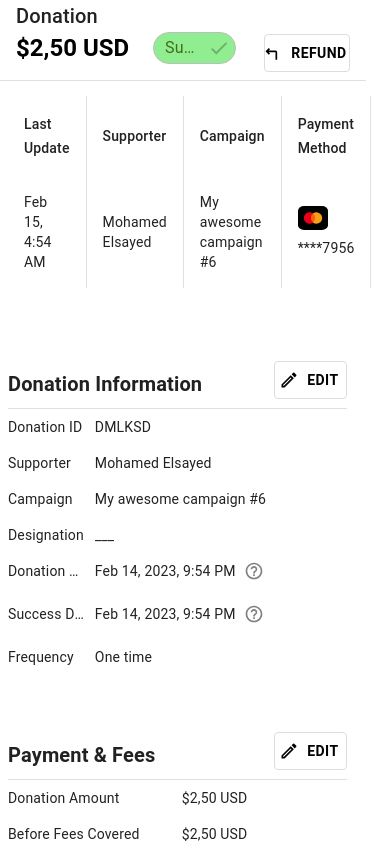
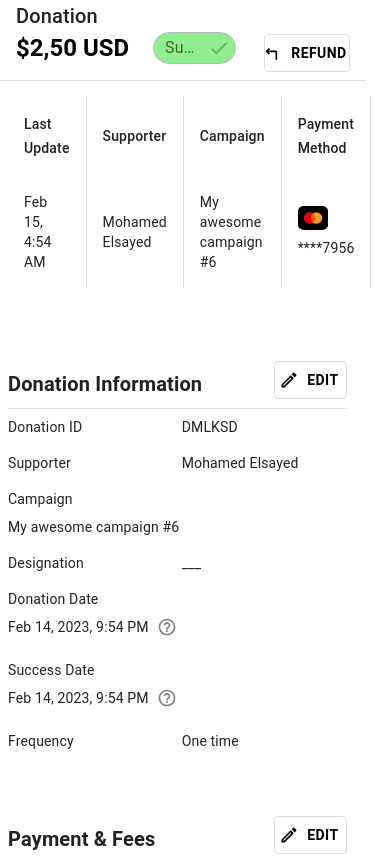
Before and after one commit to amir-awad/donabit, a Next.js app in the folder client/: page / in a window 390 px wide. Shown: the top 856 px of the page. Built offline with nearby package versions, Linux system fonts and the light colour scheme.

Commit message:
fix: adjusted donation information section on small screens

```diff
--- a/client/src/components/DonationInfo/DonationInformation.tsx
+++ b/client/src/components/DonationInfo/DonationInformation.tsx
@@ -1,6 +1,13 @@
 import React, { useState } from 'react';
 import EditForm from './EditForm';
-import { Grid, Typography, Divider, Button } from '@mui/material';
+import {
+	Grid,
+	Typography,
+	Divider,
+	Button,
+	useTheme,
+	useMediaQuery,
+} from '@mui/material';
 import { ModeEditOutlineOutlined as ModeEditIcon } from '@mui/icons-material';
 
 import InfoRow from './InfoRow';
@@ -49,6 +56,8 @@ const DonationInformation: React.FC<DonationInfo> = ({
 		setOpenEditForm(false);
 	};
 
+	const isMobile = useMediaQuery(useTheme().breakpoints.down('sm'));
+
 	return (
 		<Grid>
 			<Grid container spacing={1} alignItems='center' sx={{ mb: 1 }}>
@@ -75,13 +84,17 @@ const DonationInformation: React.FC<DonationInfo> = ({
 				<Divider />
 			</Grid>
 			<Grid container spacing={2}>
-				<InfoRow label='Donation ID' value={donationId} />
-				<InfoRow label='Supporter' value={supporter} />
-				<InfoRow label='Campaign' value={campaign} />
-				<InfoRow label='Designation' value={designation} />
-				<InfoRow label='Donation Date' value={donationDate} />
-				<InfoRow label='Success Date' value={successDate} />
-				<InfoRow label='Frequency' value={frequency} />
+				<InfoRow label='Donation ID' value={donationId} isMobile={isMobile} />
+				<InfoRow label='Supporter' value={supporter} isMobile={isMobile} />
+				<InfoRow label='Campaign' value={campaign} isMobile={isMobile} />
+				<InfoRow label='Designation' value={designation} isMobile={isMobile} />
+				<InfoRow
+					label='Donation Date'
+					value={donationDate}
+					isMobile={isMobile}
+				/>
+				<InfoRow label='Success Date' value={successDate} isMobile={isMobile} />
+				<InfoRow label='Frequency' value={frequency} isMobile={isMobile} />
 			</Grid>
 
 			<EditForm
--- a/client/src/components/DonationInfo/InfoRow.tsx
+++ b/client/src/components/DonationInfo/InfoRow.tsx
@@ -5,12 +5,13 @@ import { HelpOutlineOutlined as HelpIcon } from '@mui/icons-material';
 interface InfoRowProps {
 	label: string;
 	value: string;
+	isMobile: boolean;
 }
 
-const InfoRow = ({ label, value }: InfoRowProps) => (
+const InfoRow = ({ label, value, isMobile }: InfoRowProps) => (
 	<Grid item xs={12}>
 		<Grid container spacing={1}>
-			<Grid item xs={3}>
+			<Grid item xs={isMobile ? 6 : 3}>
 				<Typography variant='body2' noWrap>
 					{label}
 				</Typography>
```
